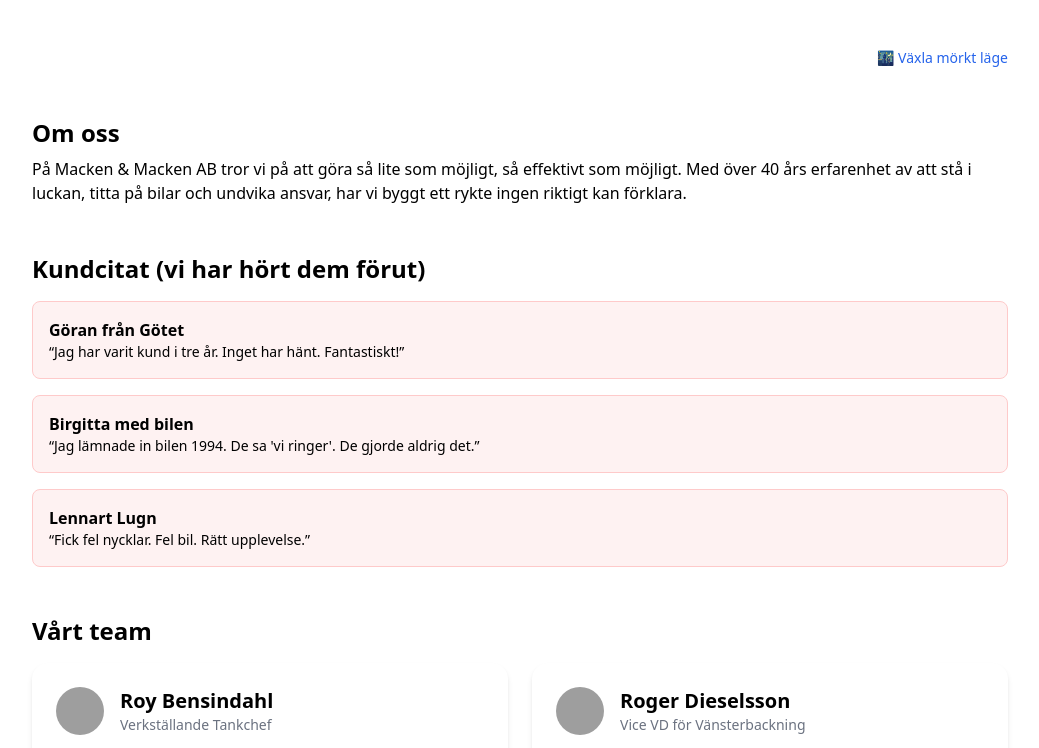
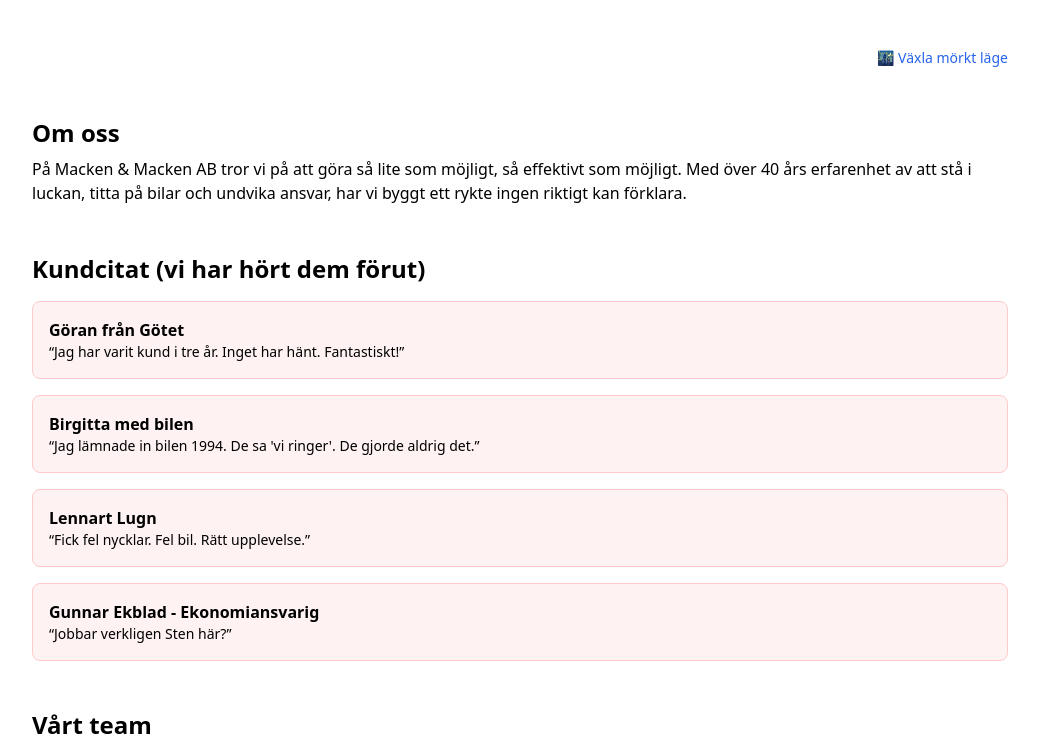
Before and after one commit to Ludvigroosen/MackeAB, a plain HTML site: page index.html in a window 1280 px wide. Shown: the part 191-939 px from the top of the page, without its empty margins (120-1159 px from the left). Drawn offline with nearby package versions, Linux system fonts and the light colour scheme; grey boxes are pictures that could not be loaded.

Commit message:
Update index.html

```diff
--- a/index.html
+++ b/index.html
@@ -93,6 +93,13 @@
             <p class="font-semibold">Lennart Lugn</p>
             <p class="text-sm">
               “Fick fel nycklar. Fel bil. Rätt upplevelse.”
+          </div>
+          <div class="bg-red-50 border border-red-200 p-4 rounded-lg">
+            <p class="font-semibold">Gunnar Ekblad - Ekonomiansvarig</p>
+            <p class="text-sm">
+              “Jobbar verkligen Sten här?”
+            </p>
+          </div>
             </p>
           </div>
         </div>
```
